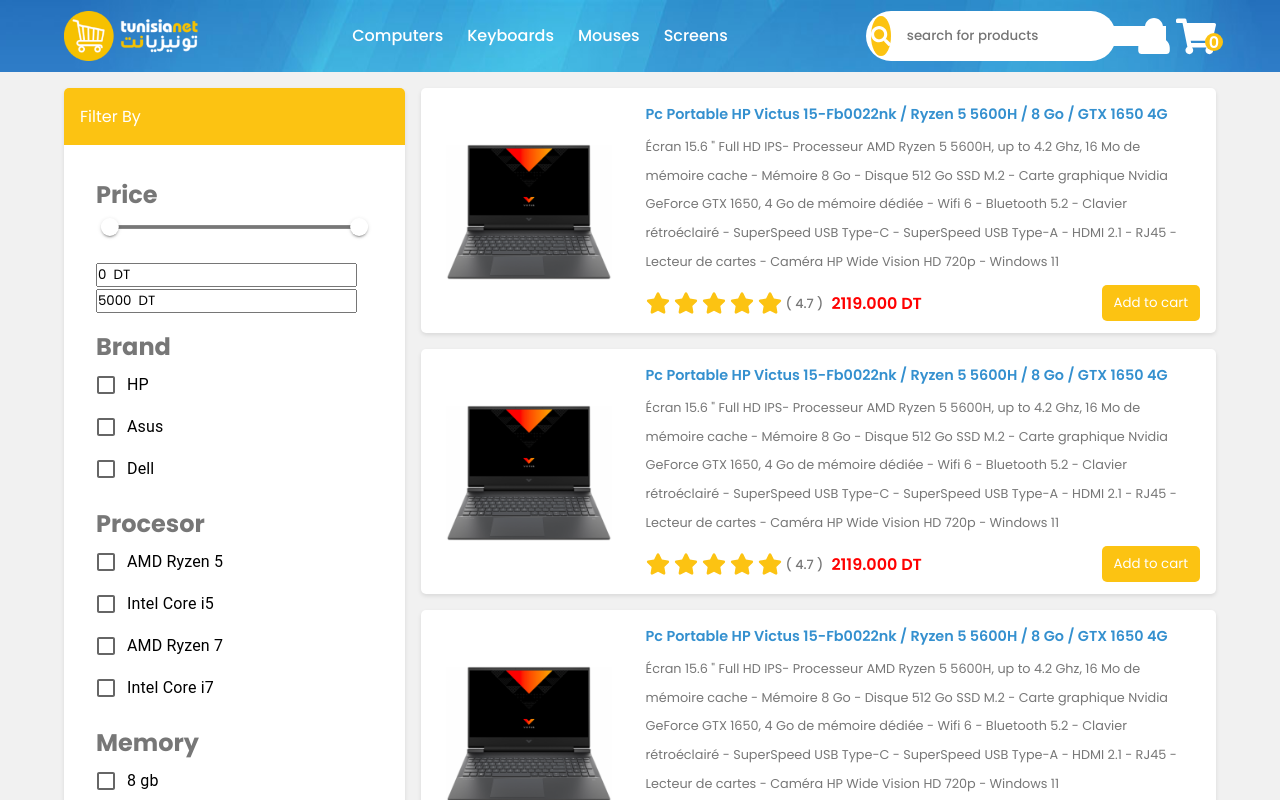
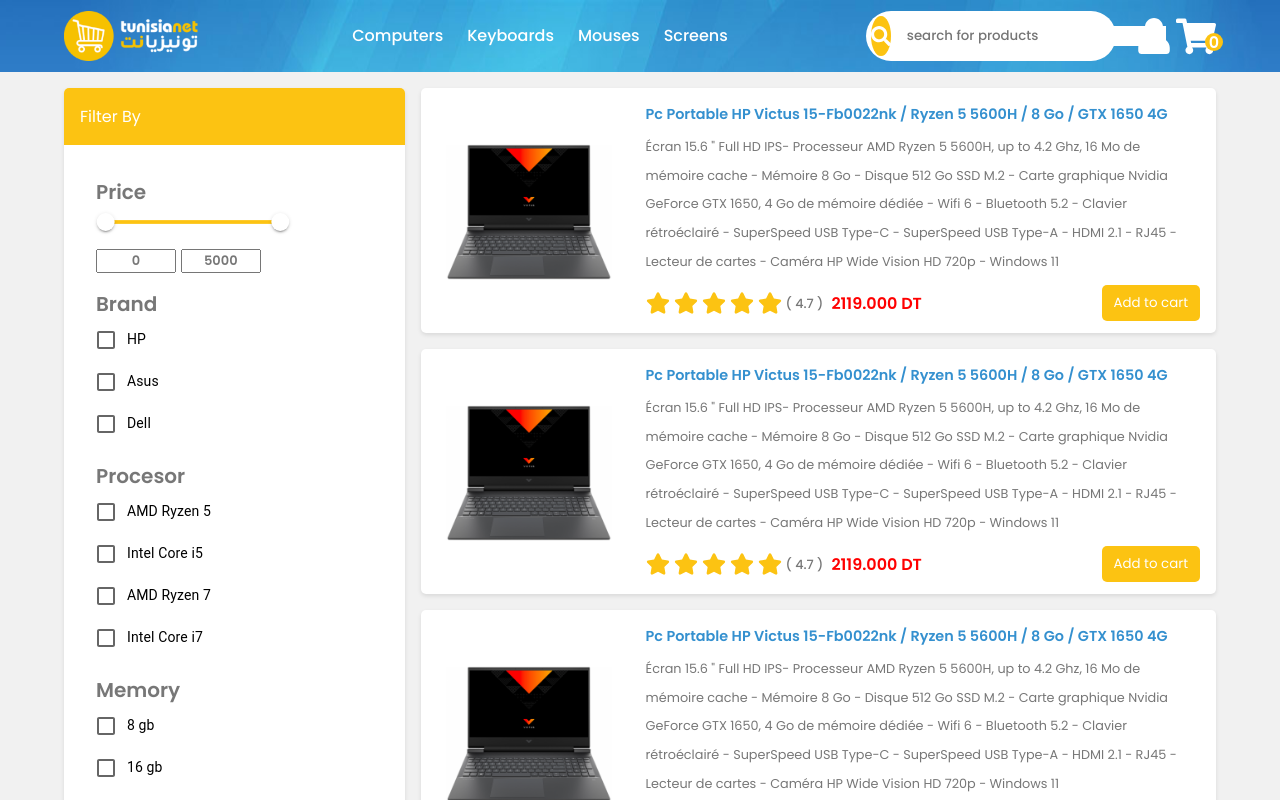
Before and after one commit to Dhia-Ben-Hamouda/Tunisia-Net-Clone-MERN-Typescript, a React (Vite) app in the folder client/: page /computers in a window 1280 px wide. Shown: the top 800 px of the page. Built offline with nearby package versions, Linux system fonts and the light colour scheme.

Commit message:
working on home page

```diff
--- a/client/src/App.tsx
+++ b/client/src/App.tsx
@@ -11,7 +11,6 @@
 import ResetPassword from "./components/auth/ResetPassword";
 import AuthForm from "./components/auth/AuthForm";
 import DashboardPage from "./pages/DashboardPage";
-import TopButton from "./components/TopButton";
 
 export default function () {
     return (
@@ -30,7 +29,6 @@
                 <Route path="/mouses" element={<MousesPage />} />
                 <Route path="/dashboard" element={<DashboardPage />} />
             </Routes>
-            <TopButton />
         </>
     )
 }
--- a/client/src/components/TopButton.tsx
+++ /dev/null
@@ -1,34 +0,0 @@
-import React from "react";
-import { FaAngleUp } from "react-icons/fa";
-import { useEffect } from "react";
-
-export default function(){
-
-    useEffect(()=>{
-        function handleAnimation(){
-            if(window.scrollY > 0){
-                document.querySelector(".top")?.classList.remove("hidden");
-            }else{
-                document.querySelector(".top")?.classList.add("hidden");
-            }
-        }
-
-        document.addEventListener("scroll" , handleAnimation);
-
-        return ()=>{ document.removeEventListener("scroll" , handleAnimation)}
-    } , []);
-
-    function clickHandler(){
-        window.scrollTo({
-            top:0
-        })
-    }
-
-    return(
-        <>
-            <button onClick={clickHandler} className="top hidden">
-                <FaAngleUp className="arrow" />
-            </button>
-        </>
-    )
-}
--- a/client/src/components/computers/DesktopFilter.tsx
+++ b/client/src/components/computers/DesktopFilter.tsx
@@ -26,18 +26,19 @@
                                 max={4000}
                                 value={priceRange}
                                 valueLabelDisplay="auto"
+                                onChange={(e,newValue) => { setPriceRange(newValue) }}
                                 onChangeCommitted={(e, newValue) => { setPriceRange(newValue) }}
                             />
                         </div>
                         <div className="price-inputs">
                             <input
                                 className="min"
-                                value={priceRange[0] + "  DT"}
-                                onChange={() => { }}
+                                value={priceRange[0]}
+                                onChange={(e) => { setPriceRange([e.target.value , priceRange[1]]) }}
                             />
                             <input
                                 className="max"
-                                value={priceRange[1] + "  DT"}
+                                value={priceRange[1]}
                                 onChange={() => { }} />
                         </div>
                     </div>
--- a/client/src/index.tsx
+++ b/client/src/index.tsx
@@ -11,7 +11,7 @@
 const theme = createTheme({
     palette: {
         primary: {
-            main: "#3490CF"
+            main: "#FCC312"
         }
     },
     components: {
--- a/client/src/pages/AuthPage.tsx
+++ b/client/src/pages/AuthPage.tsx
@@ -6,9 +6,6 @@
     return (
         <>
             <section id="auth">
-                <div className="left-section">
-                    <img src={logo} alt="" />
-                </div>
                 <Outlet />
             </section>
         </>
--- a/client/src/pages/ComputersPage.tsx
+++ b/client/src/pages/ComputersPage.tsx
@@ -6,7 +6,7 @@
 
 export default function () {
     const [page, setPage] = useState(1);
-    const [numOfPages, setNumOfPages] = useState(1);
+    const [numOfPages, setNumOfPages] = useState(5);
     const [priceRange, setPriceRange] = useState([0, 5000]);
     const [params, setParams] = useState({
         page,
--- a/client/src/styles/_auth.scss
+++ b/client/src/styles/_auth.scss
@@ -1,22 +1,9 @@
 #auth{
     display: flex;
-
-    .left-section{
-        background:$secondary;
-        min-height: 100vh;
-        width:50%;
-        display: flex;
-        justify-content: center;
-        align-items: center;
-
-        img{
-            width:300px;
-        }
-    }
+    justify-content: center;
 
     .right-section{
         min-height:100vh;
-        width: 50%;
         display: flex;
         justify-content: center;
         align-items: center;
@@ -79,7 +66,7 @@
                 color: $text;
 
                 span{
-                    color:$secondary;
+                    color:$primary;
                     cursor: pointer;
                 }
             }
@@ -97,7 +84,7 @@
                 }
 
                 .avatar{
-                    color: $secondary;
+                    color: $primary;
                 }
             }
 
@@ -110,7 +97,7 @@
 
             button{
                 padding:1rem;
-                background:$secondary;
+                background:$primary;
                 color:white;
                 border:none;
                 outline:none;
--- a/client/src/styles/_computers.scss
+++ b/client/src/styles/_computers.scss
@@ -43,6 +43,56 @@
             border-radius: 5px;
             overflow: hidden;
 
+            .price {
+                display: flex;
+                flex-direction: column;
+                align-items: flex-start;
+
+                .slider {
+                  display: flex;
+                  width: 70%;
+
+                  .s{
+                    color:$primary !important;
+                  }
+                }
+              }
+
+              div:not(.header) {
+
+                label {
+
+                  span {
+                    font-size: 14px;
+                  }
+                }
+
+                h1 {
+                  font-size: 20px;
+                  color: #777;
+                  font-weight: 600;
+                }
+
+                .price-inputs {
+                  width: 100%;
+                  display: flex;
+                  justify-content: flex-start;
+                  margin-top: 0px;
+
+                  input {
+                    width: 80px;
+                    color: #777;
+                    text-align: center;
+                    font-weight: 600;
+                    font-size: 13px;
+
+                    &:first-of-type {
+                      margin-right: .3rem;
+                    }
+                  }
+                }
+              }
+
             .header {
                 background: $primary;
                 padding: 1rem;
@@ -56,6 +106,7 @@
 
                 h1{
                     color:$text;
+                    font-size: 1.25rem;
                 }
 
             }
--- a/client/src/styles/index.scss
+++ b/client/src/styles/index.scss
@@ -26,32 +26,6 @@
     background:#f1f1f1;
 }
 
-.top{
-    width:35px;
-    height:35px;
-    background:$primary;
-    display: flex;
-    justify-content: center;
-    align-items: center;
-    position: fixed;
-    right:25px;
-    bottom:25px;
-    border:none;
-    outline:none;
-    border-radius: 5px;
-    cursor: pointer;
-    transition: .5s;
-
-    .arrow{
-        color:white;
-    }
-
-    &.hidden{
-        opacity: 0;
-        visibility: hidden;
-    }
-}
-
 @import "./navbar";
 @import "./home";
 @import "./auth";
```
